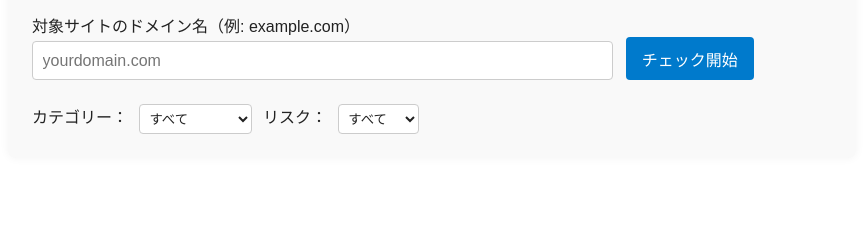
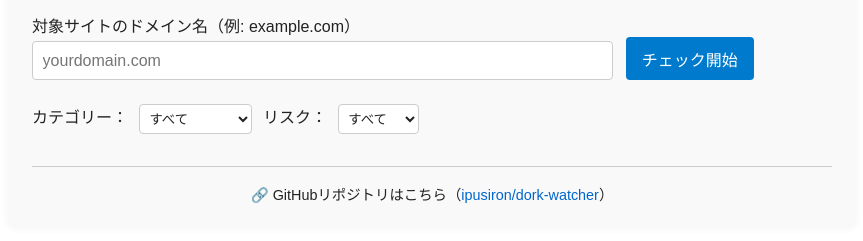
Before and after one commit to ipusiron/dork-watcher, a plain HTML site: page index.html in a window 1280 px wide. Shown: the part 151-392 px from the top of the page, without its empty margins (208-1071 px from the left). Drawn offline with Linux system fonts and the light colour scheme.

Commit message:
フッターにリンク追加

```diff
--- a/index.html
+++ b/index.html
@@ -47,6 +47,10 @@
       <div id="results" class="results-section">
         <!-- Dorkの検索結果がここに出力される -->
       </div>
+
+      <footer class="footer">
+        <p><span id="footerText">GitHubリポジトリはこちら（</span><a href="https://github.com/ipusiron/dork-watcher" target="_blank" rel="noopener noreferrer" id="footerLink">ipusiron/dork-watcher</a><span>）</span></p>
+      </footer>
     </div>
 
     <!-- ヘルプモーダル -->
--- a/script.js
+++ b/script.js
@@ -23,7 +23,9 @@ const translations = {
     helpTooltip: "ヘルプ",
     themeTooltipDark: "ダークモードに切り替え",
     themeTooltipLight: "ライトモードに切り替え",
-    langTooltip: "English"
+    langTooltip: "English",
+    footerText: "GitHubリポジトリはこちら（",
+    footerLink: "ipusiron/dork-watcher"
   },
   en: {
     title: "Dork Watcher",
@@ -48,7 +50,9 @@ const translations = {
     helpTooltip: "Help",
     themeTooltipDark: "Switch to Dark Mode",
     themeTooltipLight: "Switch to Light Mode",
-    langTooltip: "日本語"
+    langTooltip: "日本語",
+    footerText: "GitHub Repository (",
+    footerLink: "ipusiron/dork-watcher"
   }
 };
 
@@ -93,6 +97,10 @@ function updateTexts() {
   riskOptions[3].textContent = t.riskLow;
 
   document.querySelector('.help-button').title = t.helpTooltip;
+
+  // フッターテキストを更新
+  document.getElementById('footerText').textContent = `🔗 ${t.footerText}`;
+  document.getElementById('footerLink').textContent = t.footerLink;
 
   // テーマボタンのツールチップも更新
   const currentTheme = document.documentElement.getAttribute('data-theme');
--- a/style.css
+++ b/style.css
@@ -302,3 +302,30 @@ select {
 .dork-entry a:hover {
   text-decoration: underline;
 }
+
+/* フッター */
+.footer {
+  margin-top: 2em;
+  padding-top: 1em;
+  border-top: 1px solid var(--input-border);
+  text-align: center;
+}
+
+.footer p {
+  margin: 0;
+  font-size: 0.9em;
+  color: var(--text-color);
+}
+
+.footer a {
+  color: var(--link-color);
+  text-decoration: none;
+}
+
+.footer a:visited {
+  color: var(--link-visited);
+}
+
+.footer a:hover {
+  text-decoration: underline;
+}
```
